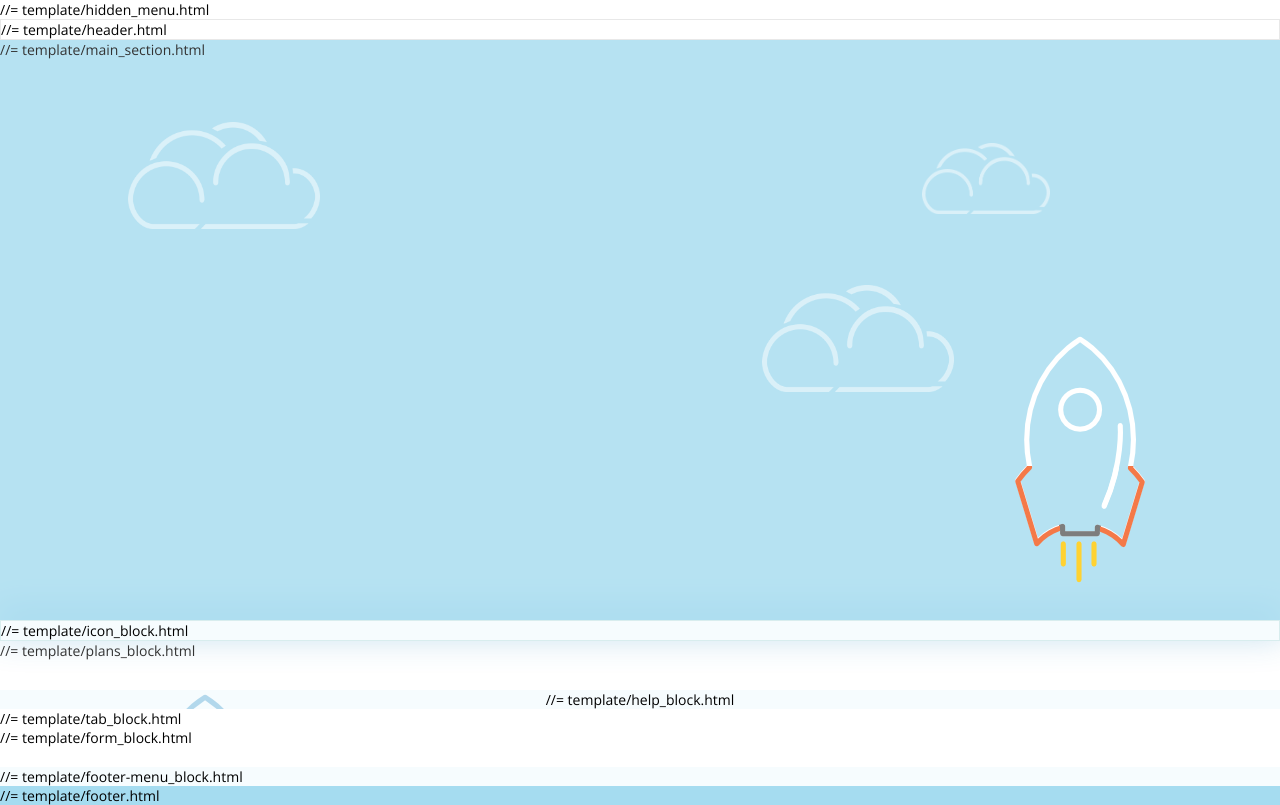
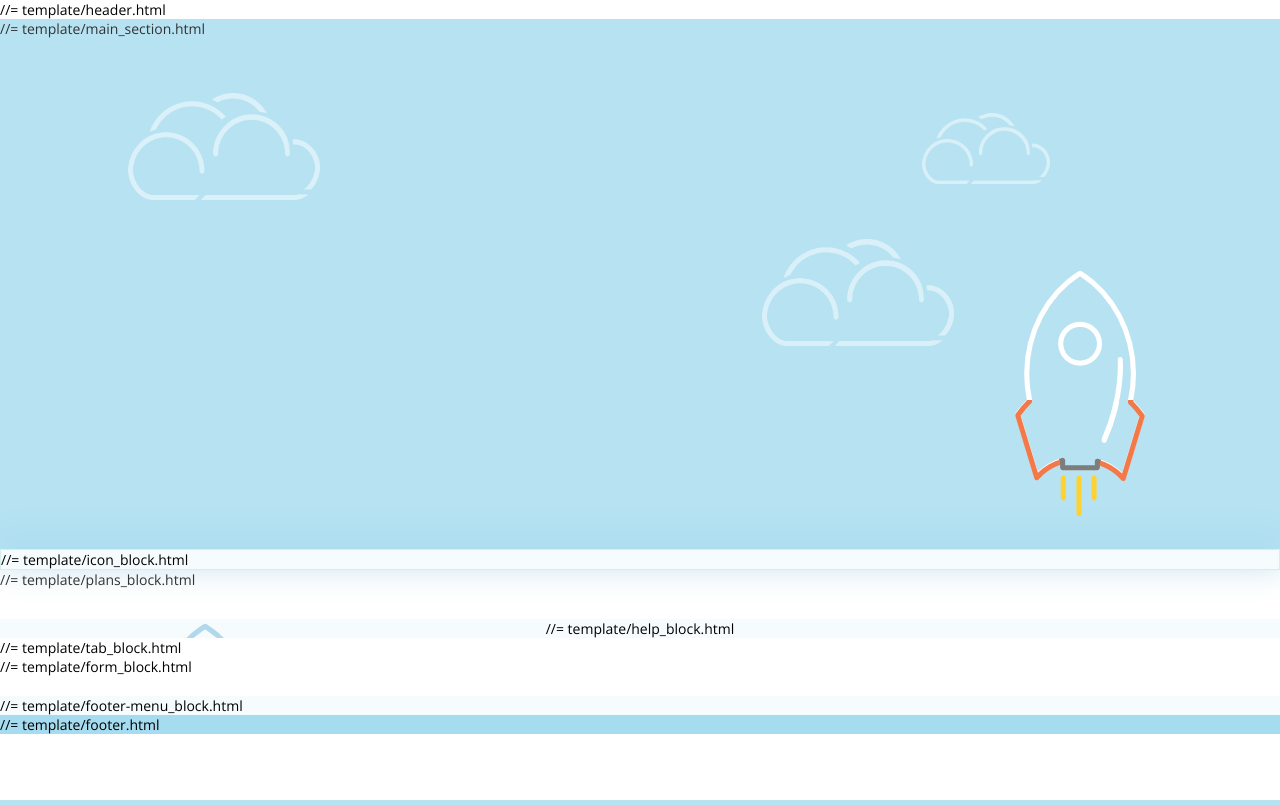
Before and after one commit to MarinaKam/littleproject, a PHP site: page / in a window 1280 px wide. Run offline with PHP 8.4, Linux system fonts and the light colour scheme; style sheets or scripts are compiled from the project's sources; some libraries are stand-ins or nearby versions.

Commit message:
change nav_menu

```diff
--- a/src/index.html
+++ b/src/index.html
@@ -18,10 +18,7 @@
 </head>
 <body>
     <div class="wrapper">
-        //= template/hidden_menu.html
-        <header class="support clear">
-            //= template/header.html
-        </header>
+        //= template/header.html
         <main class="main clear">
             //= template/main_section.html
         </main>
--- a/src/scss/includes/_mixins.scss
+++ b/src/scss/includes/_mixins.scss
@@ -91,7 +91,7 @@
   box-shadow:$top $left $blur $color #{$inset};
 }
 @mixin btn($font-size, $bgc) {
-  padding: 5px 10px 8px;
+  padding: 5px 10px ;
   font-size: $font-size;
   @include border(2px, darken($bgc, 5%), 50px);
   @content;
@@ -103,7 +103,6 @@
   @content;
   &:hover {
     @include alpha-attribute('background-color', $bgcHover, white);
-    //background:darken($bgcHover, .5%);
     color: $colorHover;
     transition: all 0.3s ease;
   }
--- a/src/scss/includes/footer-menu_block.scss
+++ b/src/scss/includes/footer-menu_block.scss
@@ -1,14 +1,16 @@
-/*tab_block
+/*footer_block
 ============================================================================
 */
-.footer-block {
-  flex: 0 0 auto;
+
   @include screen-tiny {
-    position: relative;
-    margin: 20px auto 0;
-    width: 100%;
-    @include box-shadow(0px, 0px, 35px, -10px, rgba(35,135,193,.7));
-    @include alpha-attribute('background-color', rgba($bgc-main-page, .1), $bgc-body);
+    .footer-block {
+      flex: 0 0 auto;
+      position: relative;
+      margin: 20px auto 0;
+      width: 100%;
+      @include box-shadow(0px, 0px, 35px, -10px, rgba(35, 135, 193, .7));
+      @include alpha-attribute('background-color', rgba($bgc-main-page, .1), $bgc-body);
+    }
     .footer__menu {
       @include flex(row, space-between);
       max-width: $main_width;
@@ -55,4 +57,3 @@
       margin: 10px 85px 10px 0;
     }
   }
-}
--- a/src/scss/includes/footer.scss
+++ b/src/scss/includes/footer.scss
@@ -1,11 +1,13 @@
 /*footer
 ============================================================================
 */
+
+@include screen-tiny {
   .footer {
-  @include screen-tiny {
     position: relative;
     width: 100%;
     background-color: $bgc-main-page;
+  }
   .footer__wrapper {
     @include flex(row, space-between);
     max-width: $main_width;
@@ -14,7 +16,6 @@
   }
   .footer__logo {
     margin: auto 0;
-      //margin: auto;
     color: white;
     font-size: $font;
   }
@@ -41,7 +42,6 @@
 @include screen-tablets {
   .footer__logo {
     @include flex(row, space-between);
-      //margin: auto 0;
   }
   .logo {
     display: block;
@@ -55,4 +55,3 @@
     font-size: $font + 16;
   }
 }
-}
--- a/src/scss/includes/hidden_menu.scss
+++ b/src/scss/includes/hidden_menu.scss
@@ -5,8 +5,7 @@
   @include screen-tiny {
     position: absolute;
     left: 0;
-    //right: 0;
-    margin: 59px 10px 0 0;
+    margin: 0 10px 0 0;
     width: 55px;
     height: 55px;
     @include alpha-attribute('background-color', rgba($hgroup-color, 0.5), white);
@@ -17,14 +16,14 @@
 
     .sandwich {
       position: relative;
-      margin: 19px auto;
+      margin: 16px auto;
       width: 30px;
       cursor: pointer;
       z-index: 200;
       &.active {
         position: fixed;
-        left: 12px;
-        top: 50px;
+        left: 14px;
+        top: 47px;
       }
       &.active .sw-topper {
         top: 9px;
@@ -125,10 +124,10 @@
 
   }
   @include screen-tablets {
-    margin: 39px 10px 0 0;
+    margin: 0 10px 0 0;
     .sandwich {
       &.active {
-        top: 31px;
+        top: 29px;
       }
     }
   }
--- a/src/scss/includes/main_btn.scss
+++ b/src/scss/includes/main_btn.scss
@@ -6,7 +6,7 @@
     opacity: .99;
     margin: 0 auto;
     font-size: $font + 8;
-    font-weight: lighter;
+    font-weight: 100;
     width: 220px;
     padding: 5px 5px 8px;
   }
--- a/src/scss/includes/main_section.scss
+++ b/src/scss/includes/main_section.scss
@@ -1,12 +1,11 @@
 /*main
 ============================================================================
 */
+  @include screen-tiny {
     .main {
-  @include screen-tiny {
       position: relative;
       margin: 0 auto;
       width: 100%;
-    //height: 500px;
       background: $bgc-main-page url("img/rocket_white.png") no-repeat 115% 80%/40%;
       opacity: .8;
       &:after {
@@ -29,78 +28,13 @@
         opacity: .2;
         background: url("img/cloud2.png") no-repeat 100% 10%/40%, url("img/cloud2.png") no-repeat 0% 85%/30%;
       }
-    .main__nav {
-      width: 100%;
-      height: 60px;
-      position: relative;
-      @include flex(row, space-between);
-      align-items: center;
-      & a {
-        color: $bgc-body;
     }
-    }
-    .nav__logo {
-      font-size: $font + 8;
-      .nav__logo-link {
-        color: $main-btn-bgc;
-      }
-    }
-    .nav__logo-link {
-      width: 100%;
-      border-top: 2px solid $bgc-body;
-      position: absolute;
-      top: 60px;
-      & span {
-        color: $hgroup-color;
-      }
-    }
-    .nav__btn {
-      @include flex(row, space-between);
-      align-items: center;
-      position: relative;
-      font-size: $font + 2;
-      font-weight: lighter;
-    }
-    .nav__menu {
-      display: none;
-    }
-    .login {
-      padding: 2px 8px 5px;
-      @include border(2px, white, 50px) {
-        @include alpha-attribute('background-color', rgba($bgc-body, .3), black);
-      }
-      &:hover {
-        @include alpha-attribute('background-color', rgba($bgc-body, .7), black);
-        color: $main-btn-bgc;
-      }
-      &:active {
-        @include alpha-attribute('background-color', rgba($bgc-body, .3), black);
-        color: $bgc-body;
-      }
-    }
-    .sign {
-      margin-left: 5px;
-      padding: 2px 6px 5px;
-      @include border(2px, darken($main-btn-bgc, 5%), 50px) {
-        background-color: $main-btn-bgc;
-      }
-      &:hover {
-        @include alpha-attribute('background-color', rgba($bgc-body, .5), black);
-        color: $main-btn-bgc;
-      }
-      &:active {
-        @include alpha-attribute('background-color', rgba($main-btn-bgc, .7), white);
-        color: $bgc-body;
-      }
-    }
-
     .search {
       display: none;
     }
     .landing {
       position: relative;
       padding: 30px 0;
-      //margin: 0 auto;
       text-align: center;
       color: $bgc-body;
       font-size: $font;
@@ -119,7 +53,6 @@
       position: relative;
       text-align: left;
       margin: 20px 0 20px 20px;
-      //padding-bottom: 30px;
     }
     .landing__list-title {
       font-size: $font + 5;
@@ -143,12 +76,11 @@
       font-size: $font - 2;
       padding-bottom: 20px;
     }
-
-
     @import "main_btn";
   }
   @include screen-tablets {
-    height: 530px;
+    .main {
+      height: 500px;
       background: $bgc-main-page  url("img/rocket_white.png") no-repeat 100% 90%/30%;
       &:after {
         opacity: .4;
@@ -157,6 +89,7 @@
       &:before {
         opacity: .4;
         background: url("img/cloud2.png") no-repeat 100% 3%/12%, url("img/cloud2.png") no-repeat 68% 55%/18%;
+      }
     }
     .landing {
       width: 100%;
@@ -170,10 +103,13 @@
       font-size: $font + 26;
       margin-top: 0;
     }
+    .landing__list-text {
+      padding-bottom: 30px;
     }
-
+  }
   @include screen-desktops {
-    height: 580px;
+    .main {
+      height: 530px;
       background: $bgc-main-page  url("img/rocket_white.png") no-repeat 93% 90%/20%;
       &:after {
         width: 60%;
@@ -186,50 +122,6 @@
         opacity: .5;
         background: url("img/cloud2.png") no-repeat 80% 10%/10%, url("img/cloud2.png") no-repeat 70% 45%/15%;
       }
-    .main__nav {
-      max-width: $main_width;
-      height: 60px;
-      margin: 0 auto;
-      font-size: $font + 2;
-      border-bottom: 2px solid $bgc-body;
-    }
-    .nav {
-      @include flex(row, auto);
-      align-items: center;
-    }
-    .nav__menu {
-      @include flex(row, space-between);
-      width: 650px;
-    }
-    .menu__item {
-      height: 55px;
-      padding: 17px 0;
-      cursor: pointer;
-    }
-    .menu__item-link {
-      padding: 17px 2px;
-    }
-    .menu__item-link:hover {
-      border-bottom: 2px solid $bgc-body;
-    }
-    .nav__logo {
-      height: 55px;
-      margin-right: 5px;
-      font-size: $font + 10;
-    }
-    .nav__logo-link {
-      display: block;
-      padding: 12px 0 18px;
-      position: relative;
-      top: -3px;
-      border-top: none;
-      border-bottom: 4px solid $main-btn-bgc;
-      &:hover {
-        @include alpha-attribute('color', rgba($hgroup-color, .7), black);
-      }
-      &:hover span {
-        @include alpha-attribute('color', rgba($main-btn-bgc, .7), black);
-        }
     }
     .landing {
       max-width: $main_width;
@@ -238,17 +130,16 @@
     }
     .landing__title {
       width: 100%;
-      //margin: 0 auto;
       margin: -30px auto 40px;
     }
-
     .landing__list {
       width: 600px;
-      padding-bottom: 20px;
+      padding-bottom: 5px;
     }
-
+    .landing__list-text {
+      padding-bottom: 30px;
+    }
     // ========== Search ===========
-
     .search {
       display: block;
       position: relative;
@@ -261,7 +152,6 @@
       vertical-align: middle;
       white-space: nowrap;
     }
-
     .search__form input.search__input {
       float: right;
       width: 22%;
@@ -274,23 +164,18 @@
       border-radius: 20px;
       @include transition(background .55s);
     }
-
     .search__form input.search__input::-webkit-input-placeholder {
       color: $hgroup-color;
     }
-
     .search__form input.search__input:-moz-placeholder { /* Firefox 18- */
       color: $hgroup-color;
     }
-
     .search__form input.search__input::-moz-placeholder {  /* Firefox 19+ */
       color: $hgroup-color;
     }
-
     .search__form input.search__input:-ms-input-placeholder {
       color: $hgroup-color;
     }
-
     .search__form .icon{
       position: absolute;
       left: 78%;
@@ -300,17 +185,12 @@
       z-index: 1000;
       color: #4f5b66;
     }
-
     .search__form input.search__input:hover,
     .search__form input#search:focus,
     .search__form input#search:active {
       outline:none;
       background: $bgc-body;
     }
-
-
-  }
-
   }
 /*main END
 ============================================================================
--- a/src/scss/includes/support-nav.scss
+++ b/src/scss/includes/support-nav.scss
@@ -1,12 +1,11 @@
 /*support nav
 ============================================================================
 */
-
-.support {
-  width: 100%;
-  border: 1px solid #e8e8e8;
-
   @include screen-tiny {
+    .support {
+      width: 100%;
+      @include flex(column, none);
+    }
     .support__info-link {
       color: $hgroup-color;
     }
@@ -22,7 +21,12 @@
     .support__info,
     .support__menu {
       @include flex(row, flex-start);
+      align-items: center;
       width: 100%;
+      & .fa {
+        color: $hgroup-color;
+        padding: 3px;
+      }
     }
     .support__info-text {
       margin-right: 10px;
@@ -30,10 +34,88 @@
     .menu__item {
       padding: 5px 2px;
     }
+    .skype {
+      margin-left: 18px;
 
-    & .fa {
-      color: $hgroup-color;
-      padding: 3px;
+    }
+    .nav__wrapper {
+      width: 100%;
+      position: relative;
+      margin: 0 auto;
+      background-color: rgba($bgc-main-page, .8);
+      border: none;
+    }
+    .main__nav {
+      width: 100%;
+      @include flex(row, space-between);
+      & a {
+        color: $bgc-body;
+      }
+      & .nav__logo-link {
+        color: $main-btn-bgc;
+      }
+    }
+    .nav {
+      @include flex(row, space-between);
+      align-items: center;
+    }
+    .nav__logo {
+      position: relative;
+      height: 55px;
+      width: 100px;
+      left: 55px;
+    }
+    .nav__logo-link {
+      display: block;
+      width: 100%;
+      padding: 16px 0 17px 2px;
+      border-bottom: 2px solid $bgc-body;
+      & span {
+        color: $hgroup-color;
+      }
+      &:hover {
+        color: $bgc-body;
+      }
+      &:active {
+        color: $main-btn-bgc;
+      }
+    }
+    .nav__menu {
+      display: none;
+    }
+    .login {
+      padding: 3px 8px 5px;
+      @include border(1px, white, 50px);
+      background-color: rgba($bgc-body, .3);
+      &:hover {
+        background-color: rgba($bgc-body, .8);
+        color: $main-btn-bgc;
+      }
+      &:active {
+        background-color: rgba($bgc-body, .3);
+        color: $bgc-body;
+      }
+    }
+    .sign {
+      margin-left: 5px;
+      padding: 3px 6px 5px;
+      @include border(1px, darken($main-btn-bgc, 5%), 50px);
+      background-color: rgba($main-btn-bgc, .8);
+      &:hover {
+        background-color: rgba($bgc-body, .8);
+        color: $main-btn-bgc;
+      }
+      &:active {
+        background-color: rgba($main-btn-bgc, .8);
+        color: $bgc-body;
+      }
+    }
+    .nav__btn {
+      @include flex(row, space-between);
+      align-items: center;
+      position: relative;
+      font-size: $font + 2;
+      font-weight: 100;
     }
   }
   @include screen-tablets {
@@ -49,6 +131,17 @@
     .support__menu {
       width: 50%;
     }
+    .nav__logo {
+      width: 104px;
+    }
+    .nav__logo-link {
+      width: 100%;
+      padding: 16px 0 18px 2px;
+      font-size: $font + 4;
+    }
+    .nav__btn {
+      font-size: $font + 4;
+    }
   }
   @include screen-desktops {
     .support__nav {
@@ -62,11 +155,45 @@
     .support__info {
       width: 470px;
     }
-    .menu__item {
-      padding-left: 10px;
+    .main__nav {
+      max-width: $main_width;
+      margin: 0 auto;
+      position: relative;
+      border-bottom: 1px solid $bgc-body;
+      font-size: $font + 4;
+      font-weight: 100;
     }
+    .nav {
+      height: 55px;
+    }
+    .nav__logo {
+      left: 0;
+      width: 112px;
+    }
+    .nav__logo-link {
+      font-size: $font + 5;
+      padding: 16px 0 17px 2px;
+      border-bottom: 3px solid $main-btn-bgc;
+    }
+    .nav__menu {
+      @include flex(row, space-between);
+      width: 650px;
+      margin-left: 5px;
+    }
+    .nav__item {
+      height: 55px;
+      //margin-left: 8px;
+      padding: 16px 0;
+      cursor: pointer;
+    }
+    .nav__item-link {
+      padding: 15px 2px;
+    }
+    .nav__item-link:hover {
+      border-bottom: 2px solid $bgc-body;
+    }
+
   }
-}
 
 /*support nav END
 ============================================================================
```
Also changed, not shown: gulpfile.js (+14 -14 lines), public/css/style.css (+111 -100 lines), public/index.html (+22 -20 lines), src/template/header.html (+38 -1 lines), src/template/hidden_menu.html (deleted, +0 -17 lines), src/template/main_section.html (+0 -16 lines), 1 other file. Lines whose indentation alone changed are shown as unchanged.
